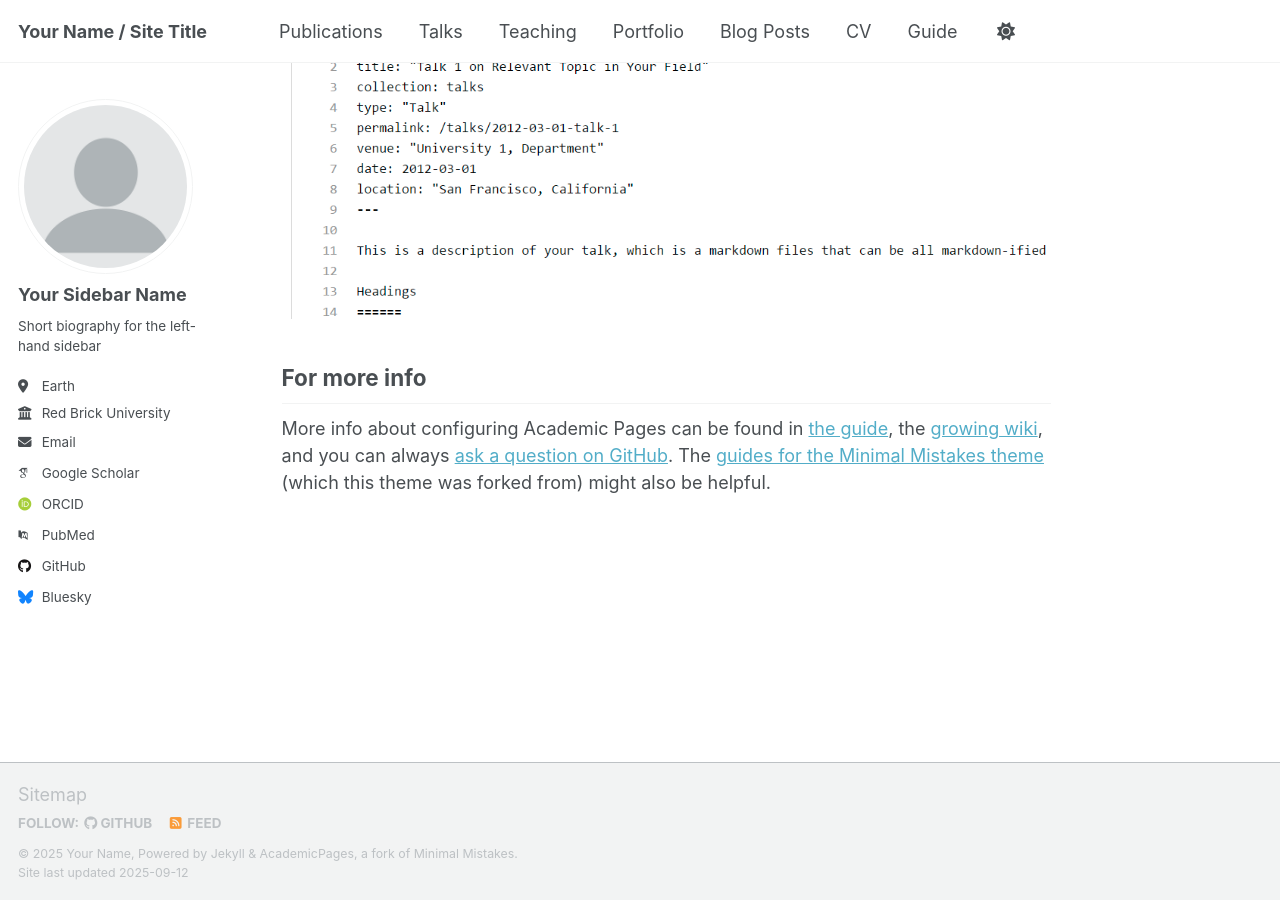
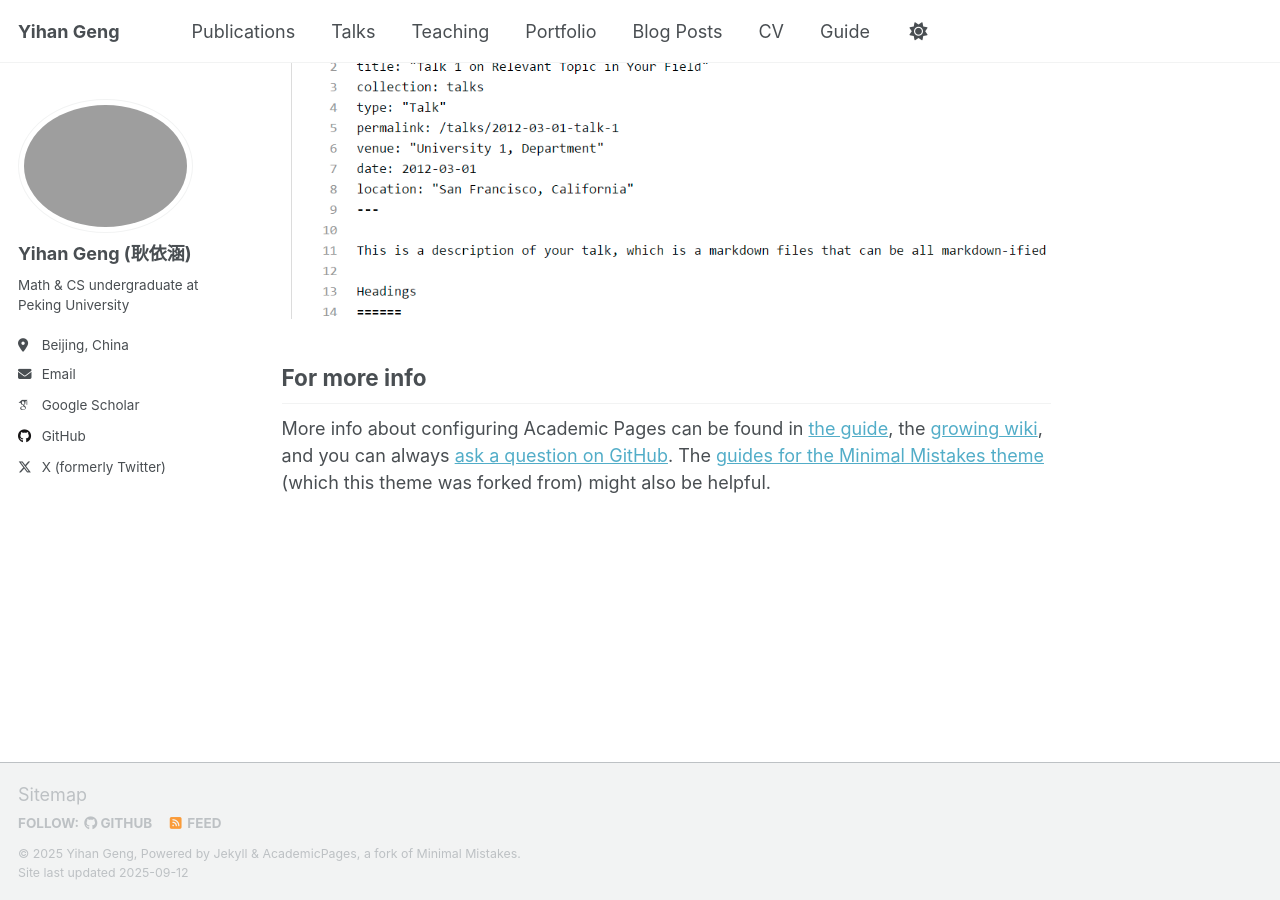
Before and after one commit to yihan04/yihan04.github.io, a Jekyll site: the page built from _pages/about.md, in a window 1280 px wide and 900 px high, scrolled down 2880 px. Built offline with Jekyll 4.4.1, drawn with Linux system fonts in a browser that asks for light colours; some web fonts are replaced; a script that is not in the unit is left out.

Commit message:
Update _config.yml

```diff
--- a/_config.yml
+++ b/_config.yml
@@ -9,38 +9,38 @@
 # Basic Site Settings
 locale                   : "en-US"
 site_theme               : "default" # Currently available options are "default", "air"
-title                    : "Your Name / Site Title"
+title                    : "Yihan Geng"
 title_separator          : "-"
-name                     : &name "Your Name"
+name                     : &name "Yihan Geng"
 description              : &description "Your Name's academic portfolio"   # Update this with a general description of your site, this is the default if not overridden by a page
-url                      : https://academicpages.github.io # The base hostname & protocol for your site e.g. "https://[your GitHub username].github.io",
+url                      : https://yihangeng.github.io # The base hostname & protocol for your site e.g. "https://[your GitHub username].github.io",
                                                            # or if you already have some other page hosted on Github then use "https://[your GitHub username].github.io/[Your Repo Name]"
 baseurl                  : "" # the subpath of your site, e.g. "/blog"
-repository               : "academicpages/academicpages.github.io"
+repository               : "yihan04/yihan04.github.io"
 
 # Site Author - The following control what appear as part of the author content on the side bar.
 #               If a field is blank the icon and link will not appear, otherwise it will be shown.
 #               Additional customization can be done by editing /_includes/author-profile.html
 author:
   # Biographic information
-  avatar           : "profile.png"
-  name             : "Your Sidebar Name"
+  avatar           : "photo.png"
+  name             : "Yihan Geng (耿依涵)"
   pronouns         : # example: "she/her"
-  bio              : "Short biography for the left-hand sidebar"
-  location         : "Earth"
-  employer         : "Red Brick University"
+  bio              : "Math & CS undergraduate at Peking University"
+  location         : "Beijing, China"
+  employer         : # "Peking University"
   uri              : # URL
-  email            : "none@example.org"
+  email            : "gengyihan@stu.pku.edu.cn"
 
   # Academic websites
   academia         : # URL
   arxiv            : # URL - Update with the correct link to your profile
-  googlescholar    : "https://scholar.google.com/citations?user=PS_CX0AAAAAJ"
+  googlescholar    : "https://scholar.google.com/citations?user=9jts-VQAAAAJ"
   inspire-hep      : # URL
   impactstory      : # URL
-  orcid            : "http://orcid.org/yourorcidurl"
+  orcid            : # "http://orcid.org/yourorcidurl"
   semantic         : # URL
-  pubmed           : "https://www.ncbi.nlm.nih.gov/pubmed/?term=john+snow"
+  pubmed           : # "https://www.ncbi.nlm.nih.gov/pubmed/?term=john+snow"
   researchgate     : # URL
   scopus           : # URL
 
@@ -48,13 +48,13 @@ author:
   bitbucket        : # Username - Update with your username on the site
   codepen          : # Username
   dribbble         : # Username
-  github           : "academicpages"
+  github           : "yihan04"
   kaggle           : # Username
   stackoverflow    : # User number or user number and name (i.e., use "1" or "1/jeff-atwood")
 
   # Social media
   artstation       : # Username
-  bluesky          : "bsky.app" # Replace this with you Bluesky username
+  bluesky          : # "bsky.app" # Replace this with you Bluesky username
   facebook         : # Username
   flickr           : # Username
   foursquare       : # Username
@@ -71,7 +71,7 @@ author:
   steam            : # Username
   telegram         : # URL
   tumblr           : # Username
-  twitter          : # Username for X / Twitter
+  twitter          : "thiiis_user" # Username for X / Twitter
   vine             : # Username
   weibo            : # Username
   wikipedia        : # Username
```
